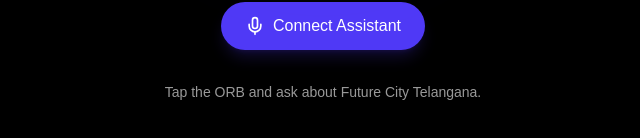
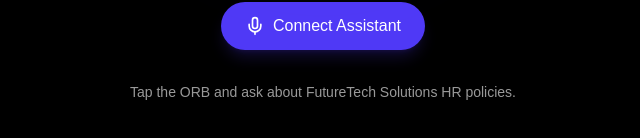
Before and after one commit to nikhil-reds/ORB_assistant-Onboarding-assistants, a Next.js app: page / in a window 1280 px wide. Shown: the part 518-656 px from the top of the page, without its empty margins (317-957 px from the left). Built offline with nearby package versions, Linux system fonts and the light colour scheme.

Commit message:
chore: update instructional text for the voice agent prompt

```diff
--- a/app/page.tsx
+++ b/app/page.tsx
@@ -6,7 +6,7 @@
     <main className="min-h-screen flex flex-col items-center justify-center gap-8 bg-black text-white">
       <Orb />
       <VoiceAgent />
-      <p className="opacity-60 text-sm">Tap the ORB and ask about Future City Telangana.</p>
+      <p className="opacity-60 text-sm">Tap the ORB and ask about FutureTech Solutions HR policies.</p>
     </main>
   );
 }
```
